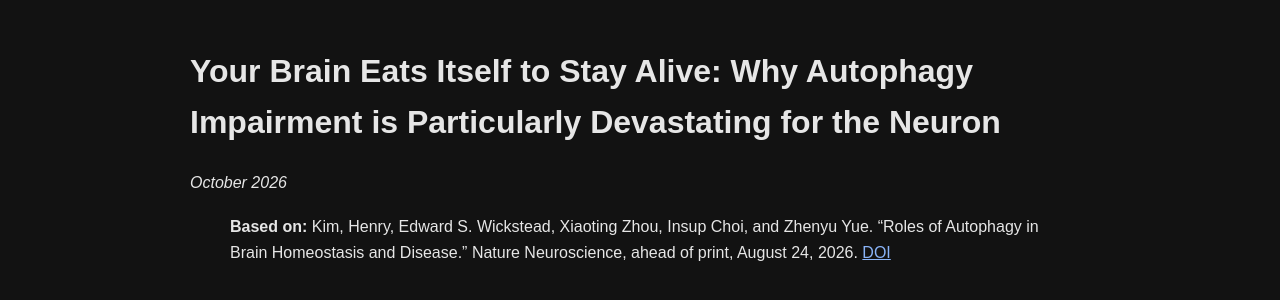
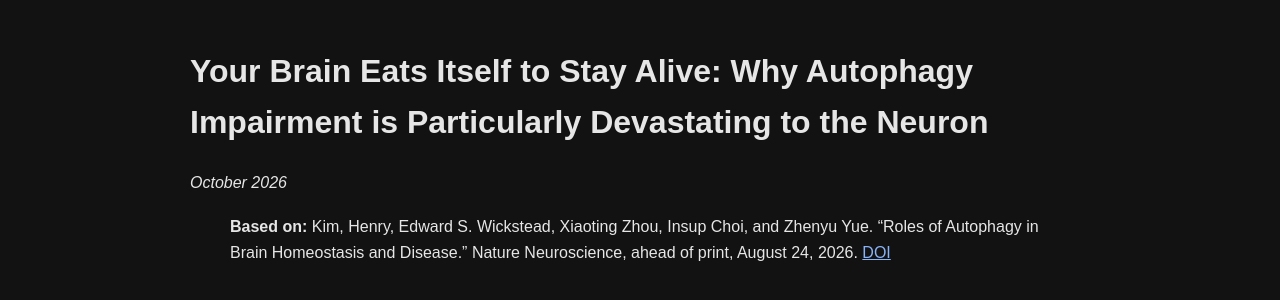
Before and after one commit to luciacali/luciacali.github.io, a Jekyll site: the page built from writing/your-brain-eats-itself.md, in a window 1280 px wide. Shown: the part 172-472 px from the top of the page. Built offline with Jekyll 4.4.1, drawn with Linux system fonts in a browser that asks for light colours.

Commit message:
Fix title preposition in your-brain-eats-itself.md
Corrected the preposition in the title from 'for' to 'to'.

```diff
--- a/writing/your-brain-eats-itself.md
+++ b/writing/your-brain-eats-itself.md
@@ -4,7 +4,7 @@ title: "your-brain-eats-itself"
 permalink: /writing/your-brain-eats-itself/
 ---
 
-# Your Brain Eats Itself to Stay Alive: Why Autophagy Impairment is Particularly Devastating for the Neuron
+# Your Brain Eats Itself to Stay Alive: Why Autophagy Impairment is Particularly Devastating to the Neuron
 
 *October 2026*
 
```
